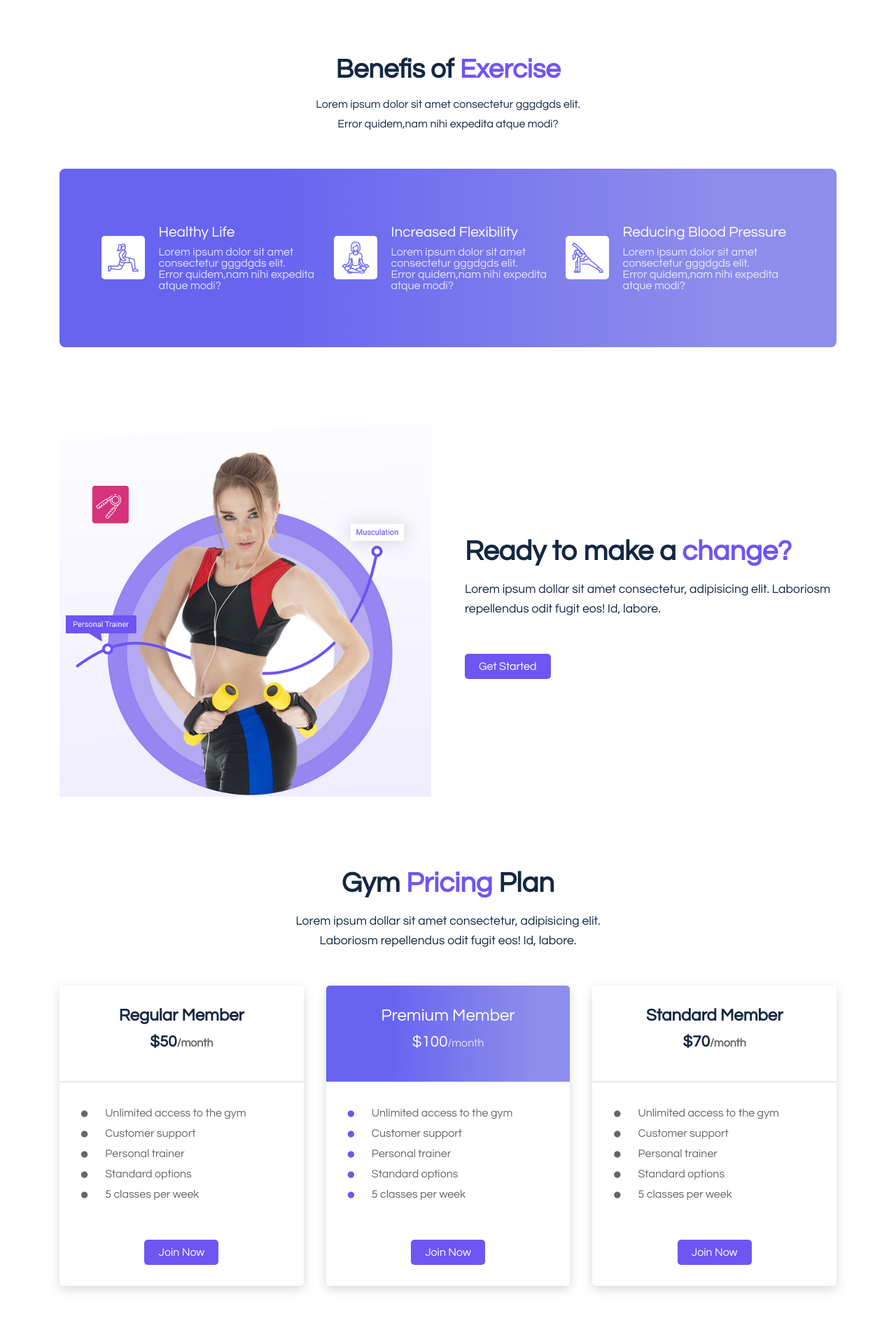
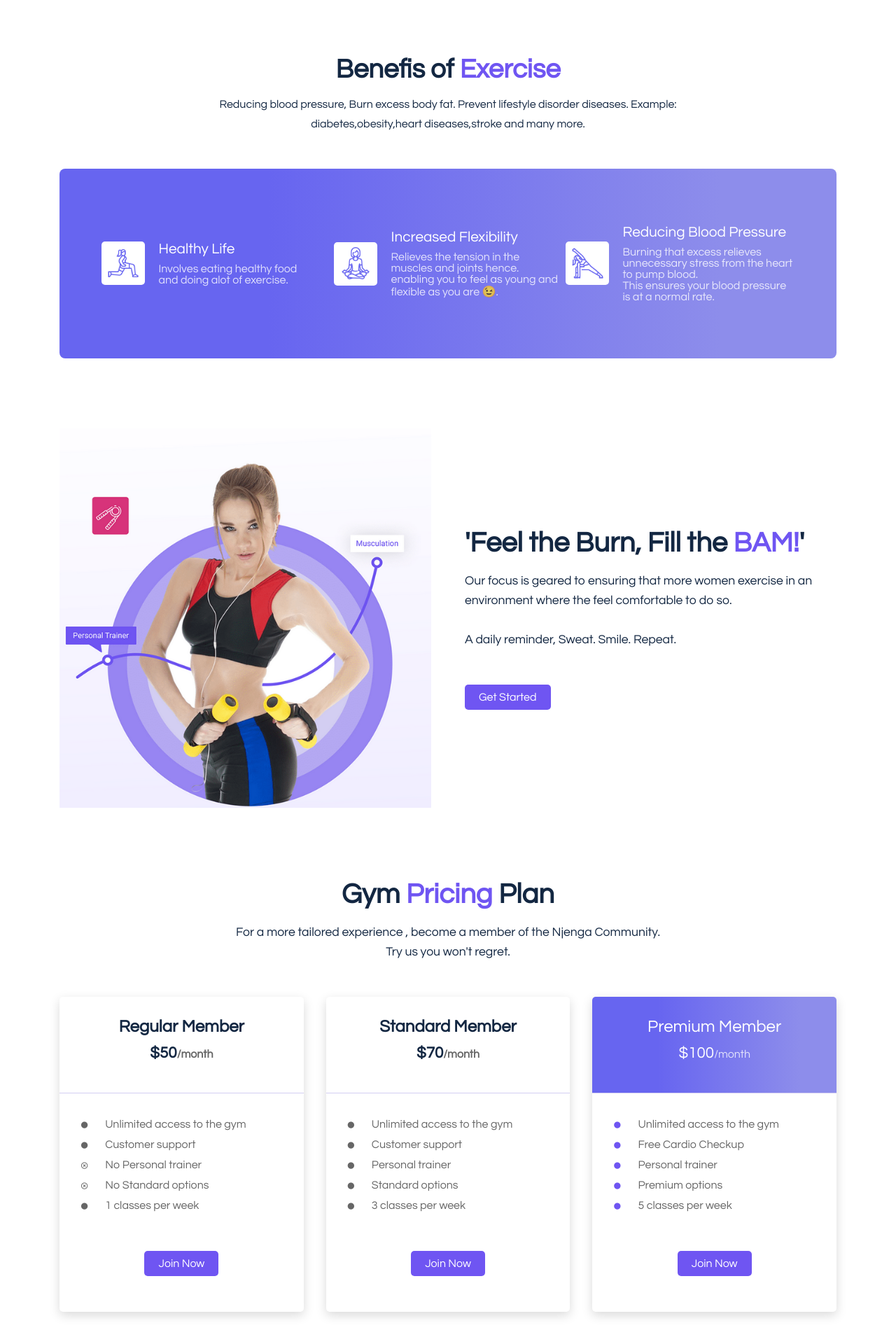
Before and after one commit to KINYENJE/gym-react-app, a React (Create React App) app: page / in a window 1280 px wide. Shown: the part 640-2560 px from the top of the page at 70% size. Built offline with nearby package versions, Linux system fonts and the light colour scheme.

Commit message:
yt linkups

```diff
--- a/src/components/UI/Exercises.jsx
+++ b/src/components/UI/Exercises.jsx
@@ -13,8 +13,9 @@ const Exercises = () => {
                     Benefis of <span className='highlights'>Exercise</span>
                 </h2>
                 <p>
-                    Lorem ipsum dolor sit amet consectetur gggdgds elit. <br />
-                    Error quidem,nam nihi expedita atque modi?
+                    Reducing blood pressure, Burn excess body fat.
+                    Prevent lifestyle disorder diseases. Example: <br />
+                     diabetes,obesity,heart diseases,stroke and many more.
                 </p>
 
             </div>
@@ -29,8 +30,8 @@ const Exercises = () => {
                     <div className="exercise_content">
                         <h4>Healthy Life</h4>
                         <p>
-                            Lorem ipsum dolor sit amet consectetur gggdgds elit. <br />
-                            Error quidem,nam nihi expedita atque modi?
+                            Involves eating healthy food  <br />
+                            and doing alot of exercise.
                         </p>
                     </div>
                 </div>
@@ -42,8 +43,8 @@ const Exercises = () => {
                     <div className="exercise_content">
                         <h4>Increased Flexibility</h4>
                         <p>
-                            Lorem ipsum dolor sit amet consectetur gggdgds elit. <br />
-                            Error quidem,nam nihi expedita atque modi?
+                            Relieves the tension in the muscles and joints hence. <br />
+                            enabling you to feel as young and flexible as you are 😉.
                         </p>
                     </div>
                 </div>
@@ -55,8 +56,8 @@ const Exercises = () => {
                     <div className="exercise_content">
                         <h4>Reducing Blood Pressure</h4>
                         <p>
-                            Lorem ipsum dolor sit amet consectetur gggdgds elit. <br />
-                            Error quidem,nam nihi expedita atque modi?
+                            Burning that excess relieves unnecessary stress from the heart to pump blood. <br />
+                            This ensures your blood pressure is at a normal rate.
                         </p>
                     </div>
                 </div>
--- a/src/components/UI/Hero.jsx
+++ b/src/components/UI/Hero.jsx
@@ -23,19 +23,23 @@ const Hero = () => {
                     <p  data-aos= 'fade-left'
                         data-aos-delay = '200'
                         data-aos-duration = '1200'>
-                        Lorem ipsum dollar sit amet consectetur, adipisicing elit. <br />
-                        Laboriosm repellendus odit fugit eos! Id, labore.
+                        At Njenga Gym we are committed at ensuring that all our clients live a healthy happy lifestyle. <br />
+                        We firmly believe that, <span className="highlights">Better Sore Than Sorry</span>.
                     </p>
 
                     <div className="hero_btns"
                         data-aos= 'fade-right'
                         data-aos-delay = '1000'
                         data-aos-duration = '800'>
-                        <button className="register_btn">Get Started</button>
-                        <button className="watch_btn">
+                       <a href="https://www.youtube.com/watch?v=f4ploouAfWI&list=PLyP8pbBMxcsgLVKBNr5cjXyazQ_Rc6vTV">
+                       <button className="register_btn">Get Started</button>
+                       </a>
+                       <a href="https://www.youtube.com/watch?v=UqFzWx8X5AM">
+                       <button className="watch_btn">
                             <span><i class="ri-play-fill"></i></span>
                             Watch Video
                         </button>
+                       </a>
                     </div>
 
                 </div>
--- a/src/components/UI/Pricing.jsx
+++ b/src/components/UI/Pricing.jsx
@@ -10,8 +10,8 @@ const Pricing = () => {
                 <span className="highlights"> Pricing</span> Plan
                 </h2>
                 <p>
-                Lorem ipsum dollar sit amet consectetur, adipisicing elit. <br />
-                Laboriosm repellendus odit fugit eos! Id, labore.
+                For a more tailored experience , become a member of the Njenga Community. <br />
+                Try us you won't regret.
                 </p>
             </div>
 
@@ -32,41 +32,19 @@ const Pricing = () => {
                             Unlimited access to the gym</li>
                             <li><span><i class="ri-checkbox-blank-circle-fill"></i></span>
                             Customer support</li>
+                            <li><span><i class="ri-close-circle-line"></i></span>
+                            No Personal trainer</li>
+                            <li><span><i class="ri-close-circle-line"></i></span>
+                            No Standard options</li>
                             <li><span><i class="ri-checkbox-blank-circle-fill"></i></span>
-                            Personal trainer</li>
-                            <li><span><i class="ri-checkbox-blank-circle-fill"></i></span>
-                            Standard options</li>
-                            <li><span><i class="ri-checkbox-blank-circle-fill"></i></span>
-                            5 classes per week</li>
+                            1 classes per week</li>
                         </ul>
 
                         <button className='register_btn'>Join Now</button>
                     </div>
                 </div>
-                <div className="pricing_item pricing_item-02">
-                    <div className="pricing_card-top">
-                        <h2 className='section_title'>Premium Member</h2>
-                        <h2 className="pricing section_title">$100
-                        <span>/month</span></h2>
-                    </div>
 
-                    <div className="services">
-                        <ul>
-                            <li><span><i class="ri-checkbox-blank-circle-fill"></i></span>
-                            Unlimited access to the gym</li>
-                            <li><span><i class="ri-checkbox-blank-circle-fill"></i></span>
-                            Customer support</li>
-                            <li><span><i class="ri-checkbox-blank-circle-fill"></i></span>
-                            Personal trainer</li>
-                            <li><span><i class="ri-checkbox-blank-circle-fill"></i></span>
-                            Standard options</li>
-                            <li><span><i class="ri-checkbox-blank-circle-fill"></i></span>
-                            5 classes per week</li>
-                        </ul>
 
-                        <button className='register_btn'>Join Now</button>
-                    </div>
-                </div>
                 <div className="pricing_item pricing_item-03">
                     <div className="pricing_card-top">
                         <h2 className='section_title'>Standard Member</h2>
@@ -85,6 +63,32 @@ const Pricing = () => {
                             <li><span><i class="ri-checkbox-blank-circle-fill"></i></span>
                             Standard options</li>
                             <li><span><i class="ri-checkbox-blank-circle-fill"></i></span>
+                            3 classes per week</li>
+                        </ul>
+
+                        <button className='register_btn'>Join Now</button>
+                    </div>
+                </div>
+
+
+                <div className="pricing_item pricing_item-02">
+                    <div className="pricing_card-top">
+                        <h2 className='section_title'>Premium Member</h2>
+                        <h2 className="pricing section_title">$100
+                        <span>/month</span></h2>
+                    </div>
+
+                    <div className="services">
+                        <ul>
+                            <li><span><i class="ri-checkbox-blank-circle-fill"></i></span>
+                            Unlimited access to the gym</li>
+                            <li><span><i class="ri-checkbox-blank-circle-fill"></i></span>
+                            Free Cardio Checkup</li>
+                            <li><span><i class="ri-checkbox-blank-circle-fill"></i></span>
+                            Personal trainer</li>
+                            <li><span><i class="ri-checkbox-blank-circle-fill"></i></span>
+                            Premium options</li>
+                            <li><span><i class="ri-checkbox-blank-circle-fill"></i></span>
                             5 classes per week</li>
                         </ul>
 
--- a/src/components/UI/Start.jsx
+++ b/src/components/UI/Start.jsx
@@ -15,14 +15,15 @@ const Start = () => {
                 data-aos-duration = '1500'>
                     <h2 className="section_title">
 
-                        Ready to make a <span className="highlights">change?</span>
+                    'Feel the Burn, Fill the <span className="highlights">BAM!</span>'
                     </h2>
                     <p>
-                        Lorem ipsum dollar sit amet consectetur, adipisicing elit.
-                        Laboriosm repellendus odit fugit eos! Id, labore.
+                        Our focus is geared to ensuring that more women exercise in an environment where the feel comfortable to do so. <br />
+                        <br />
+                        A daily reminder, Sweat. Smile. Repeat.
                     </p>
 
-                    <button className="register_btn">Get Started</button>
+                    <a href="https://www.youtube.com/@getfitbyivana"><button className="register_btn">Get Started</button></a>
                 </div>
             </div>
         </div>
--- a/src/components/UI/Testimonial.jsx
+++ b/src/components/UI/Testimonial.jsx
@@ -36,9 +36,9 @@ export default function Testimonial() {
                     <img src={person01} alt="" />
                 </div>
 
-                <h4>Jessica Fernandes</h4>
-                <p>Lorem, ipsum dolor sit amet consectetur adipiscing.
-                    gkgosk kvgkg nvaovv
+                <h4>Nicole Wambui</h4>
+                <p>
+                    Njenga gym imenijenga mwili.LOL.😘
                 </p>
             </div>
         </SwiperSlide>
@@ -48,9 +48,10 @@ export default function Testimonial() {
                     <img src={person02} alt="" />
                 </div>
 
-                <h4>Jessica Fernandes</h4>
-                <p>Lorem, ipsum dolor sit amet consectetur adipiscing.
-                    gkgosk kvgkg nvaovv
+                <h4>Joy Atieno</h4>
+                <p>
+                    Oommmerraa i cant believe after 3 weeks my blood pressure has gone down. <br />
+                        The trainers at Njenga gym are superb.
                 </p>
             </div>
         </SwiperSlide>
@@ -60,9 +61,9 @@ export default function Testimonial() {
                         <img src={person03} alt="" />
                     </div>
 
-                    <h4>Jessica Fernandes</h4>
-                    <p>Lorem, ipsum dolor sit amet consectetur adipiscing.
-                        gkgosk kvgkg nvaovv
+                    <h4>Felistas Nekesa</h4>
+                    <p>
+                      Haven't felt like this in ages...wow!😆
                     </p>
                 </div>
         </SwiperSlide>
--- a/src/styles/pricing.css
+++ b/src/styles/pricing.css
@@ -26,6 +26,7 @@
     border-radius: 5px;
     width: 33%;
     background: #fff;
+    height: 450px;
 }
 
 .pricing_card-top{
@@ -70,6 +71,7 @@
 
 .services button{
     margin-top: 50px;
+    position: relative;
 }
 
 .pricing_item-02 .pricing_card-top {
```
